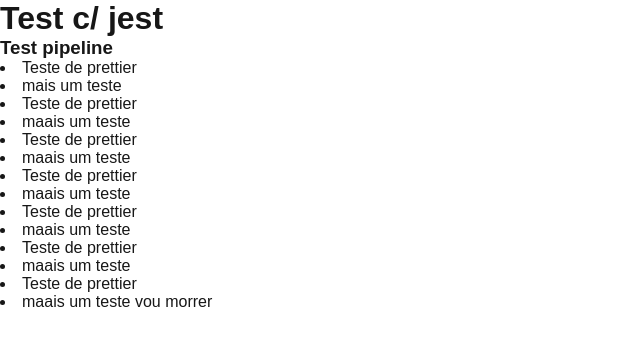
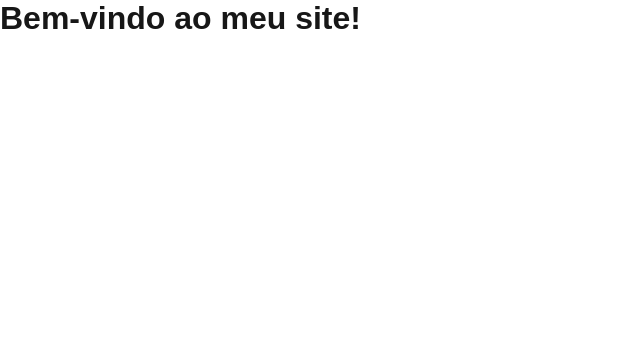
Before and after one commit to Rteixeira22/TDW-02, a Next.js app in the folder tdw-02/: page / in a window 1280 px wide. Shown: the top 346 px of the page, without its empty margins (0-640 px from the left). Built offline with nearby package versions, Linux system fonts and the light colour scheme.

Commit message:
eu morri

```diff
--- a/tdw-02/src/pages/index.js
+++ b/tdw-02/src/pages/index.js
@@ -15,35 +15,12 @@
   weight: "100 900",
 }); */
 
-export default function Home() {
+function HomePage() {
   return (
-    <>
-      <Head>
-        <title>Create Next App</title>
-        <meta name="description" content="Generated by create next app" />
-        <meta name="viewport" content="width=device-width, initial-scale=1" />
-        <link rel="icon" href="/favicon.ico" />
-      </Head>
-      <div>
-        <main >
-
-          <h1>Test c/ jest</h1>
-
-          <h3>Test pipeline</h3>
-
-          <li> Teste de prettier</li> <li>mais um teste </li>{" "}
-          <li> Teste de prettier</li> <li>maais um teste </li>{" "}
-          <li> Teste de prettier</li> <li>maais um teste </li>{" "}
-          <li> Teste de prettier</li> <li>maais um teste </li>{" "}
-          <li> Teste de prettier</li> <li>maais um teste </li>{" "}
-          <li> Teste de prettier</li> <li>maais um teste </li>{" "}
-          <li> Teste de prettier</li> <li>maais um teste vou morrer </li>
-        </main>
-        <footer >
-
-
-        </footer>
-      </div>
-    </>
+    <div>
+      <h1>Bem-vindo ao meu site!</h1>
+    </div>
   );
 }
+
+export default HomePage;
```
Also changed, not shown: 1 other file (tests, documents, lock files or other folders).
